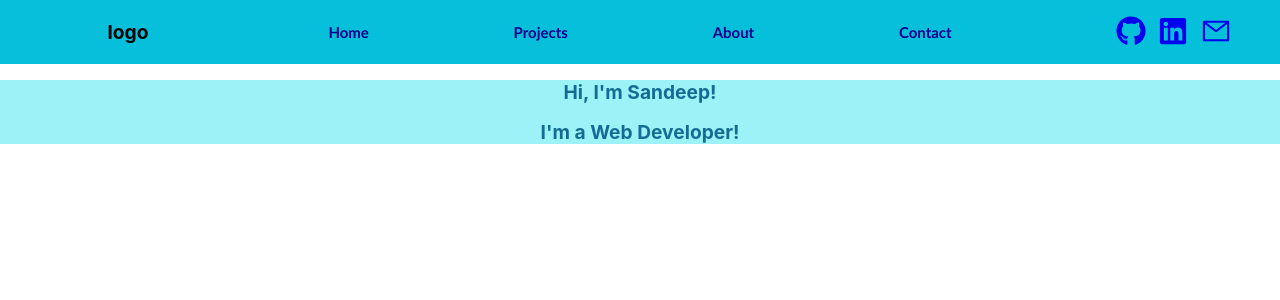
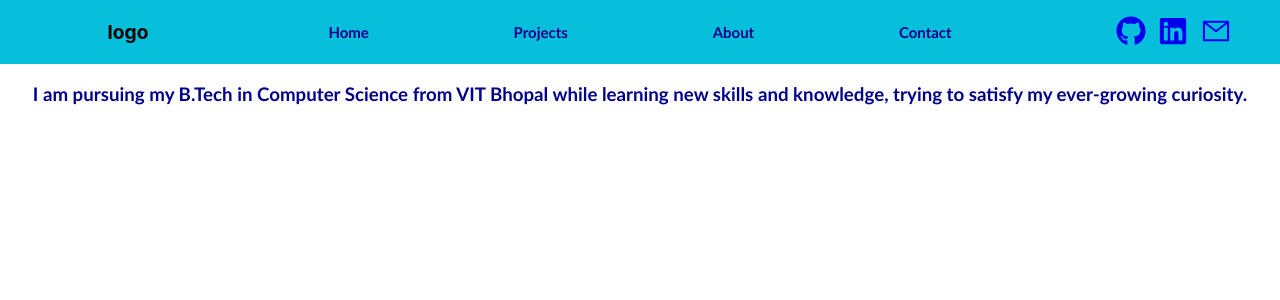
Before and after one commit to SanC005/portfolio-website, a React (Create React App) app: page /about in a window 1280 px wide. Before the commit this address led to /. Shown: the top 300 px of the page. Built offline with nearby package versions, Linux system fonts and the light colour scheme.

Commit message:
Added about section

```diff
--- a/src/App.js
+++ b/src/App.js
@@ -1,6 +1,7 @@
 import './App.css';
 import Navbar from './components/navbar';
 import Home from './components/home';
+import About from './components/about';
 import {
   BrowserRouter as Router,
   Route,
@@ -17,10 +18,7 @@ function App() {
         {/* <ScrollToTop /> */}
         <Routes>
           <Route path="/" element={<Home />} />
-          {/* <Route path="/project" element={<Projects />} />
           <Route path="/about" element={<About />} />
-          <Route path="/resume" element={<Resume />} />
-          <Route path="*" element={<Navigate to="/"/>} /> */}
           <Route path="*" element={<Navigate to="/"/>} />
         </Routes>
         {/* <Footer /> */}
--- /dev/null
+++ b/src/components/about.css
@@ -0,0 +1,3 @@
+.about-content{
+    font-size:2.5rem;
+}
--- /dev/null
+++ b/src/components/about.jsx
@@ -0,0 +1,20 @@
+import React from "react";
+import "./about.css";
+
+function about() {
+  return (
+    <section className="sec-home">
+      <div className="home-section" id="home">
+          <div className="about-content">
+            <h3>
+              I am pursuing my B.Tech in Computer Science from VIT Bhopal while
+              learning new skills and knowledge, trying to satisfy my
+              ever-growing curiosity.
+            </h3>
+          </div>
+      </div>
+    </section>
+  );
+}
+
+export default about;
--- a/src/components/home.jsx
+++ b/src/components/home.jsx
@@ -1,9 +1,5 @@
 import React from "react";
 import "./home.css";
-// import homeLogo from "../../Assets/home-main.svg";
-// import Particle from "../Particle";
-// import Home2 from "./Home2";
-// import Type from "./Type";
 
 function home() {
   return (
--- a/src/components/navbar.jsx
+++ b/src/components/navbar.jsx
@@ -29,7 +29,7 @@ const Navbar = () => {
                         </a>
                     </li>
                     <li>
-                        <a href="#about"><h3>About</h3></a>
+                        <a href="/about"><h3>About</h3></a>
                     </li>
                     <li>
                         <a href="#contact"><h3>Contact</h3></a>
@@ -39,12 +39,12 @@ const Navbar = () => {
             <div className="social">
                 <ul className='social-ul'>
                     <li >
-                        <a href="#github" className='icons'>
+                        <a href="#https://github.com/SanC005" className='icons'>
                         <FaGithub size={30}/>
                         </a>
                     </li>
                     <li >
-                        <a href="#linkedin" className='icons'>
+                        <a href="https://www.linkedin.com/in/sandeep-chiluvuru-2b6069211/" className='icons'>
                         <FaLinkedin size={30}/>
                         </a>
                     </li>
```
